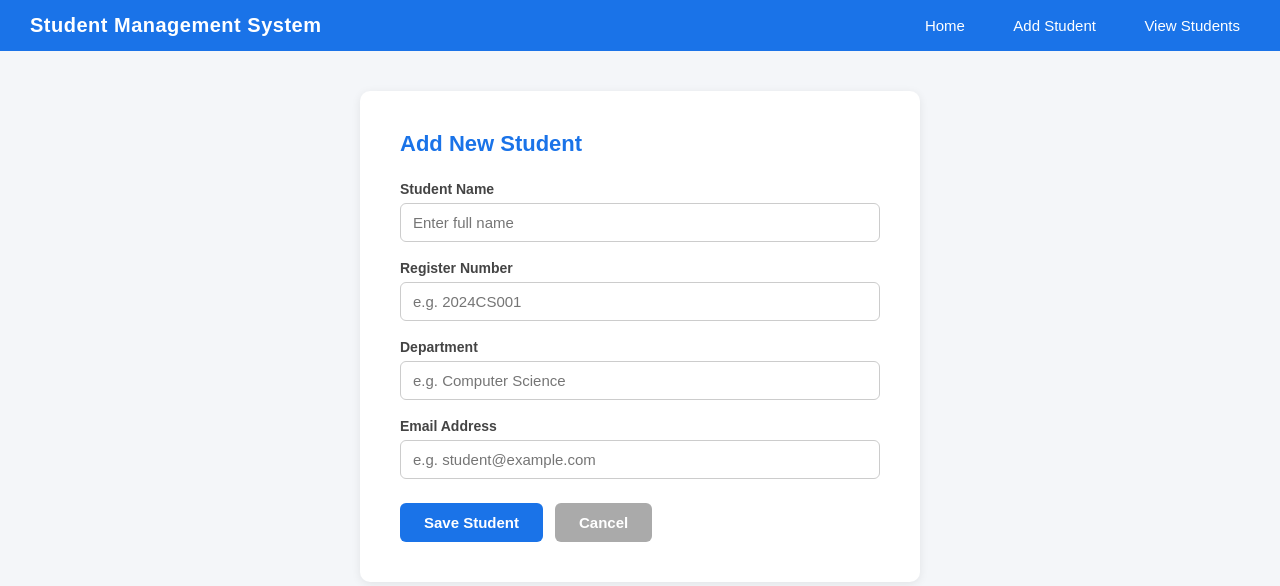
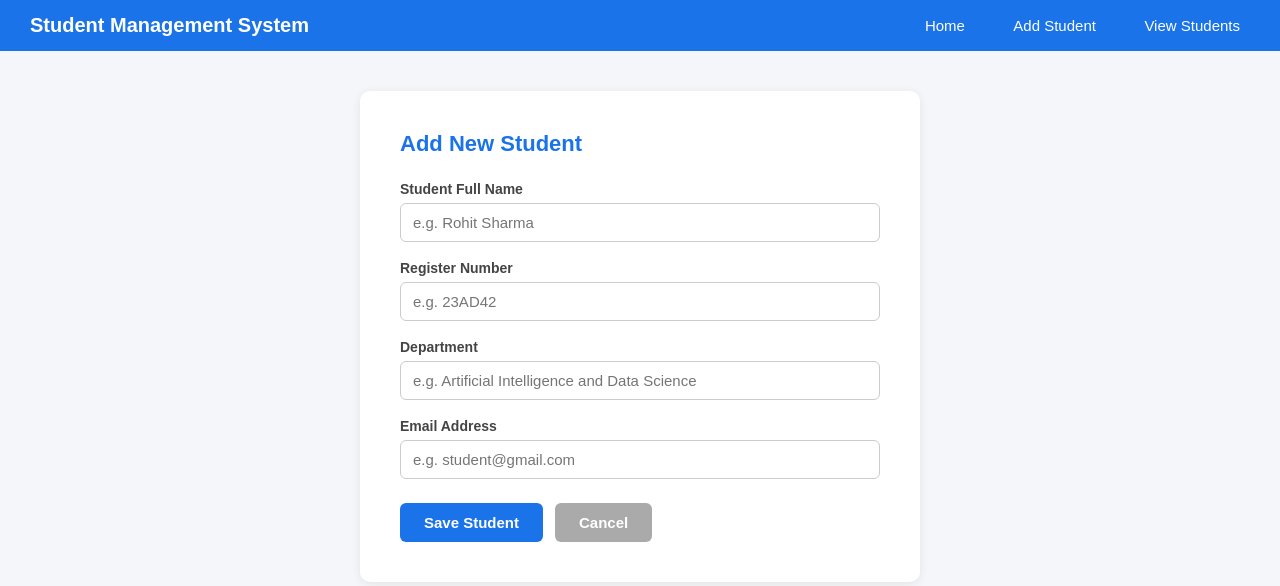
Before and after one commit to PonkumarP/student-management-system, a FastAPI app: page /add-student in a window 1280 px wide. Shown: the top 586 px of the page. Run offline with FastAPI, Linux system fonts and the light colour scheme.

Commit message:
updated project changes

```diff
--- a/static/style.css
+++ b/static/style.css
@@ -33,7 +23,6 @@ body {
     color: white;
     font-size: 20px;
     font-weight: bold;
-    letter-spacing: 0.5px;
 }
 
 .navbar-links a {
--- a/templates/add_student.html
+++ b/templates/add_student.html
@@ -2,13 +2,11 @@
 <html lang="en">
 <head>
     <meta charset="UTF-8">
-    <meta name="viewport" content="width=device-width, initial-scale=1.0">
     <title>Add Student</title>
     <link rel="stylesheet" href="/static/style.css">
 </head>
 <body>
 
-    <!-- Navigation Bar -->
 <nav class="navbar">
     <span class="navbar-title">Student Management System</span>
     <div class="navbar-links">
@@ -18,51 +16,33 @@
     </div>
 </nav>
 
-    <!-- Main Content -->
 <div class="container">
     <div class="form-card">
-
         <h2 class="form-title">Add New Student</h2>
 
-            <!--
-                MESSAGE_PLACEHOLDER
-                This line is replaced by Python with a success or error message.
-                See the save_student() function in main.py.
-            -->
         MESSAGE_PLACEHOLDER
 
-            <!-- Student Registration Form -->
         <form action="/add-student" method="post">
-
             <div class="form-group">
-                    <label for="name">Student Name</label>
-                    <input type="text" id="name" name="name"
-                           placeholder="Enter full name" required>
+                <label for="name">Student Full Name</label>
+                <input type="text" id="name" name="name" placeholder="e.g. Rohit Sharma" required>
             </div>
-
             <div class="form-group">
                 <label for="register_number">Register Number</label>
-                    <input type="text" id="register_number" name="register_number"
-                           placeholder="e.g. 2024CS001" required>
+                <input type="text" id="register_number" name="register_number" placeholder="e.g. 23AD42" required>
             </div>
-
             <div class="form-group">
                 <label for="department">Department</label>
-                    <input type="text" id="department" name="department"
-                           placeholder="e.g. Computer Science" required>
+                <input type="text" id="department" name="department" placeholder="e.g. Artificial Intelligence and Data Science" required>
             </div>
-
             <div class="form-group">
                 <label for="email">Email Address</label>
-                    <input type="email" id="email" name="email"
-                           placeholder="e.g. student@example.com" required>
+                <input type="email" id="email" name="email" placeholder="e.g. student@gmail.com" required>
             </div>
-
             <div class="form-actions">
                 <button type="submit" class="btn btn-blue">Save Student</button>
                 <a href="/" class="btn btn-grey">Cancel</a>
             </div>
-
         </form>
     </div>
 </div>
```
Also changed, not shown: other parts of static/style.css (+5 -69 lines), templates/home.html (+1 -12 lines), templates/students.html (+0 -11 lines). Lines whose indentation alone changed are shown as unchanged.
